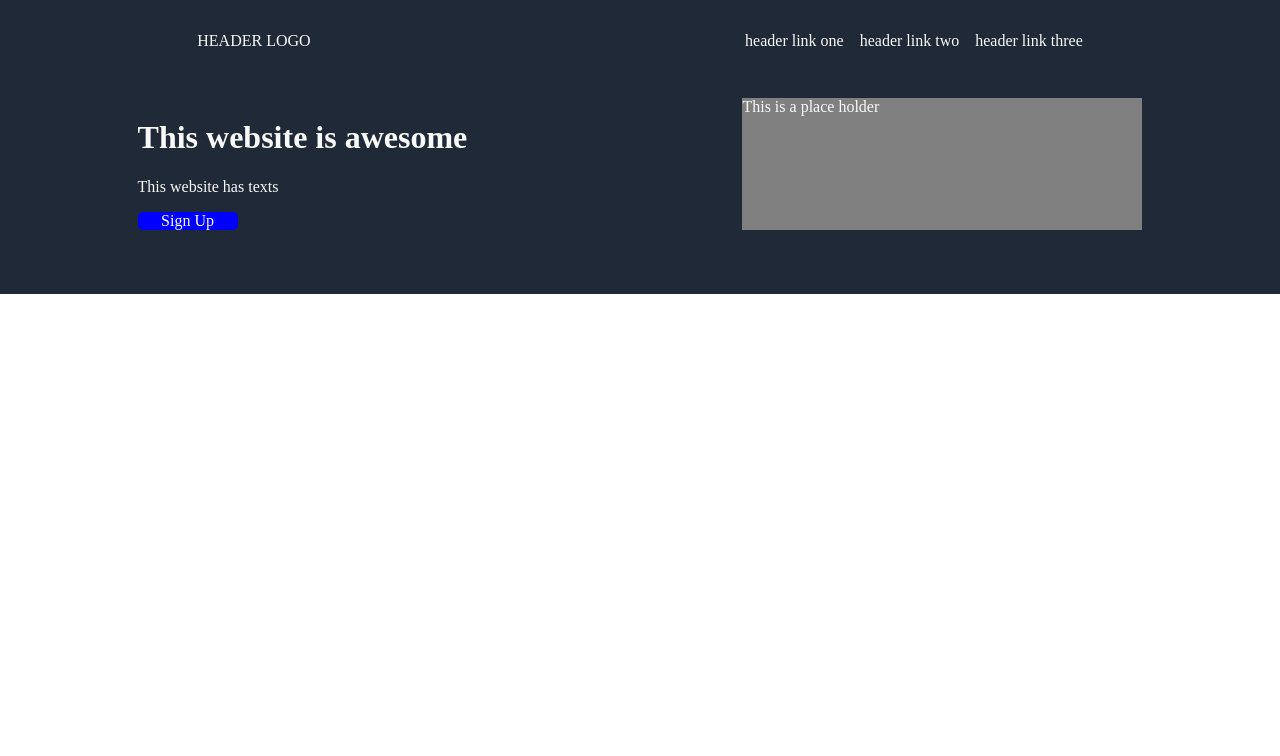
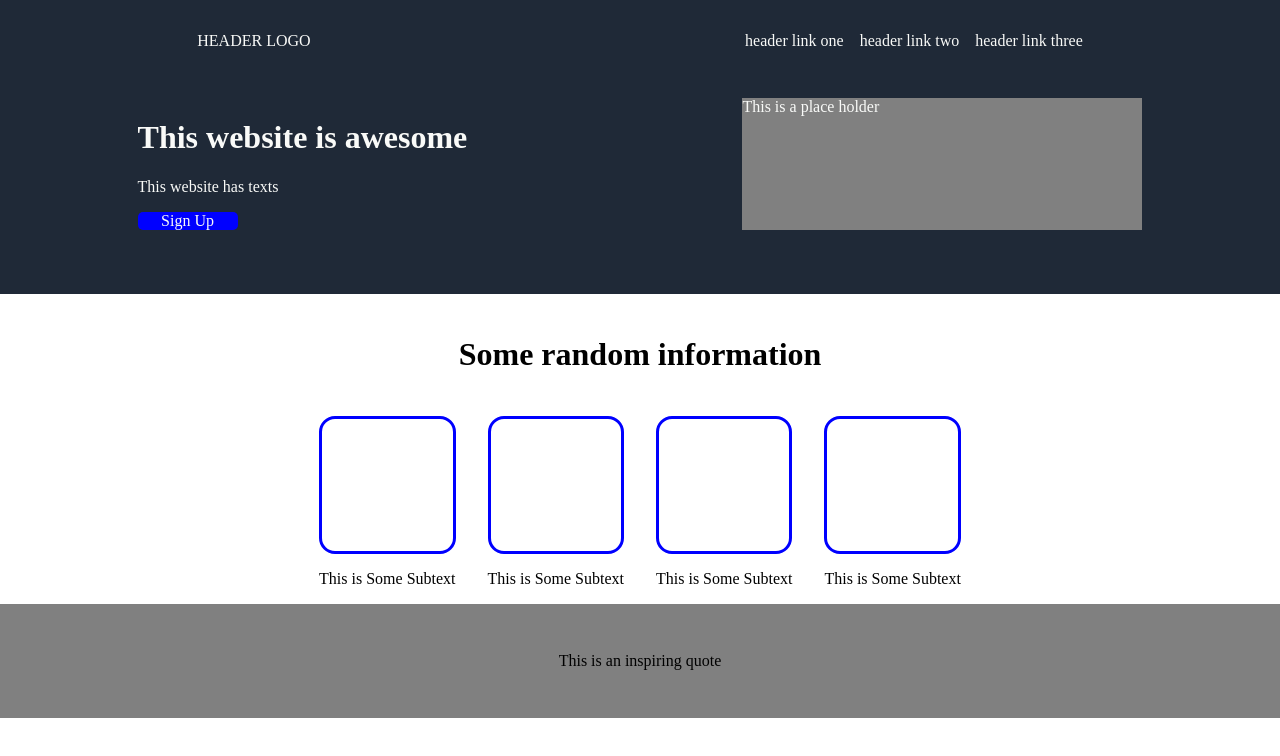
Before and after one commit to ErdemSusam23/odin-landing-page, a plain HTML site: page index.html in a window 1280 px wide. Drawn offline with Linux system fonts and the light colour scheme.

Commit message:
create nav and article and their style

```diff
--- a/index.html
+++ b/index.html
@@ -35,12 +35,38 @@
             </div>
         </div>
     </header>
-    <div>
+    <nav>
+        <h1 id="nTitle">Some random information</h1>
+        <div id="nContainer">
+            <div>
+                <div class="box">
 
-    </div>
-    <div>
+                </div>
+                <p>This is Some Subtext</p>
+            </div>
+            <div>
+                <div class="box">
 
-    </div>
+                </div>
+                <p>This is Some Subtext</p>
+            </div>
+            <div>
+                <div class="box">
+
+                </div>
+                <p>This is Some Subtext</p>
+            </div>
+            <div>
+                <div class="box">
+
+                </div>
+                <p>This is Some Subtext</p>
+            </div>
+        </div>
+    </nav>
+    <article>
+        <p id="aText">This is an inspiring quote</p>
+    </article>
     <footer>
 
     </footer>
--- a/style.css
+++ b/style.css
@@ -11,6 +11,7 @@ body{
 header{
     background-color: #1f2937;
     display: flex;
+    flex: 1;
     flex-direction: column;
     color: #f9faf8;
     padding-top: 16px;
@@ -60,3 +61,41 @@ a{
     color: #f9faf8;
     text-decoration: none;
 }
+
+nav{
+    flex: 1;
+    display: flex;
+    flex-direction: column;
+}
+
+#nTitle{
+    align-self: center;
+    font-size: 32px;
+    padding-bottom: 16px;
+    padding-top: 16px;
+}
+
+#nContainer{
+    display: flex;
+    flex-wrap: wrap;
+    justify-content: center;
+    gap: 32px;
+}
+
+.box{
+    border-style: solid;
+    border-color: blue;
+    min-height: 132px;
+    border-radius: 16px;
+}
+
+
+article{
+    flex: 1;
+    display: flex;
+    justify-content: center;
+    align-items: center;
+    padding-top: 32px;
+    padding-bottom: 32px;
+    background-color: gray;
+}
```
